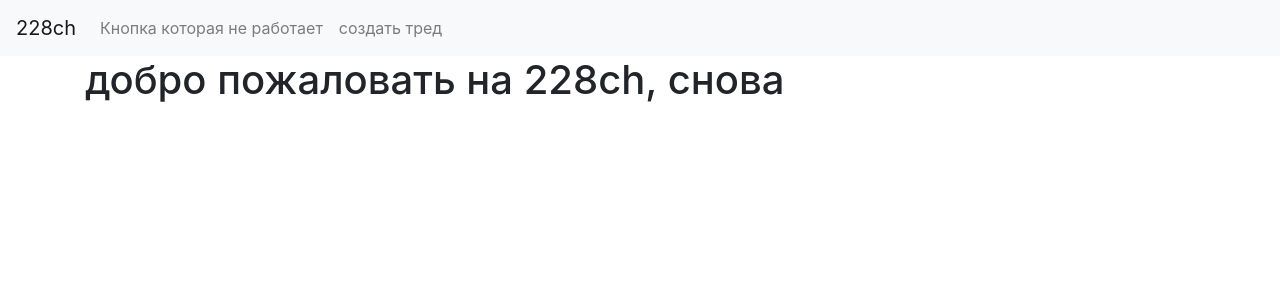
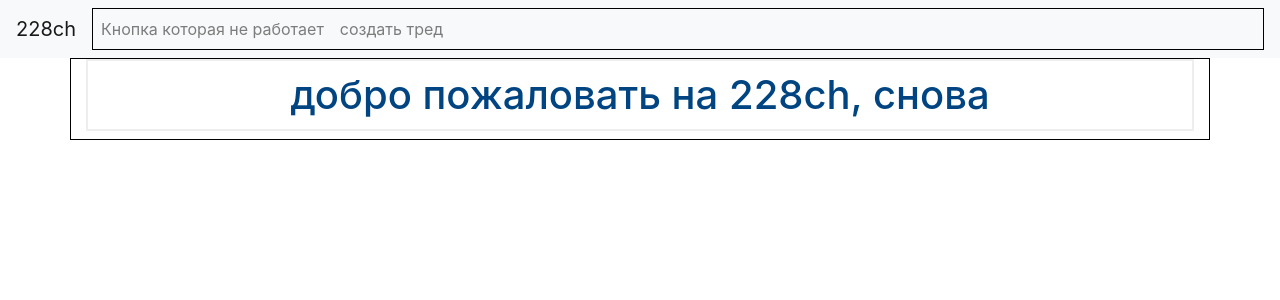
Before and after one commit to sapogi/project_flask, a Flask app: page / in a window 1280 px wide. Shown: the top 300 px of the page. Run offline with Flask 2, Linux system fonts and the light colour scheme; data that the repository does not hold is empty; some libraries are stand-ins or nearby versions.

Commit message:
добавлена таблица с комментариями и их отображение(писать их пока что нельзя) сделан немного css

```diff
--- a/app.py
+++ b/app.py
@@ -18,6 +18,15 @@ def get_post(post_id):
         abort(404)
     return post
 
+def get_comments(post_id):
+    conn = get_db_connection()
+    comments = conn.execute('SELECT * FROM comments WHERE post_id = ?', (post_id,)).fetchall()
+    conn.close()
+
+    if comments is None:
+        abort(404)
+    return comments
+
 
 app = Flask(__name__)
 app.config['SECRET_KEY'] = 'your secret key'
@@ -34,7 +43,8 @@ def index():
 @app.route('/<int:post_id>')
 def post(post_id):
     post = get_post(post_id)
-    return render_template('post.html', post=post)
+    comments = get_comments(post_id)
+    return render_template('post.html', post=post, comments=comments)
 
 
 @app.route('/create', methods=('GET', 'POST'))
--- /dev/null
+++ b/static/css/style.css
@@ -0,0 +1,11 @@
+h1 {
+    border: 2px #eee solid;
+    color: #004581;
+    text-align: center;
+    padding: 10px;
+}
+div{
+    border-width: 1px;
+    border-color: rgb(0,0,0);
+    border-style: solid;
+}
--- a/templates/base.html
+++ b/templates/base.html
@@ -1,11 +1,9 @@
 <!doctype html>
 <html lang="en">
   <head>
-    <!-- Required meta tags -->
     <meta charset="utf-8">
     <meta name="viewport" content="width=device-width, initial-scale=1, shrink-to-fit=no">
 
-    <!-- Bootstrap CSS -->
     <link rel="stylesheet" href="https://stackpath.bootstrapcdn.com/bootstrap/4.3.1/css/bootstrap.min.css" integrity="sha384-ggOyR0iXCbMQv3Xipma34MD+dH/1fQ784/j6cY/iJTQUOhcWr7x9JvoRxT2MZw1T" crossorigin="anonymous">
 
     <title>{% block title %} {% endblock %}</title>
@@ -34,8 +32,6 @@
         {% block content %} {% endblock %}
     </div>
 
-    <!-- Optional JavaScript -->
-    <!-- jQuery first, then Popper.js, then Bootstrap JS -->
     <script src="https://code.jquery.com/jquery-3.3.1.slim.min.js" integrity="sha384-q8i/X+965DzO0rT7abK41JStQIAqVgRVzpbzo5smXKp4YfRvH+8abtTE1Pi6jizo" crossorigin="anonymous"></script>
     <script src="https://cdnjs.cloudflare.com/ajax/libs/popper.js/1.14.7/umd/popper.min.js" integrity="sha384-UO2eT0CpHqdSJQ6hJty5KVphtPhzWj9WO1clHTMGa3JDZwrnQq4sF86dIHNDz0W1" crossorigin="anonymous"></script>
     <script src="https://stackpath.bootstrapcdn.com/bootstrap/4.3.1/js/bootstrap.min.js" integrity="sha384-JjSmVgyd0p3pXB1rRibZUAYoIIy6OrQ6VrjIEaFf/nJGzIxFDsf4x0xIM+B07jRM" crossorigin="anonymous"></script>
--- a/templates/index.html
+++ b/templates/index.html
@@ -1,6 +1,7 @@
 {% extends 'base.html' %}
 
 {% block content %}
+    <link rel="stylesheet" type="text/css" href="static/css/style.css">
     <h1>{% block title %} добро пожаловать на 228ch, снова {% endblock %}</h1>
     {% for post in posts %}
         <a href="{{ url_for('post', post_id=post['id']) }}">
```
Also changed, not shown: templates/post.html (+9 -1 lines).
